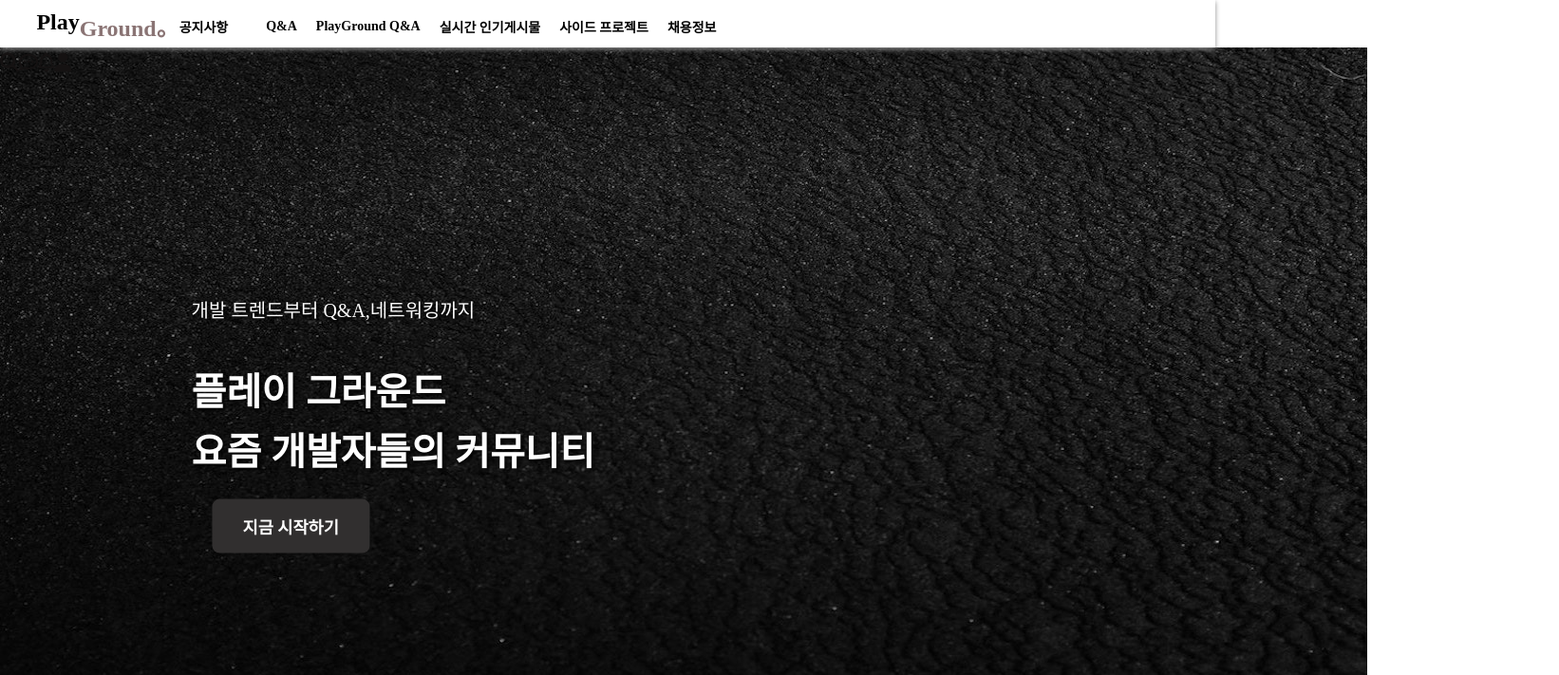
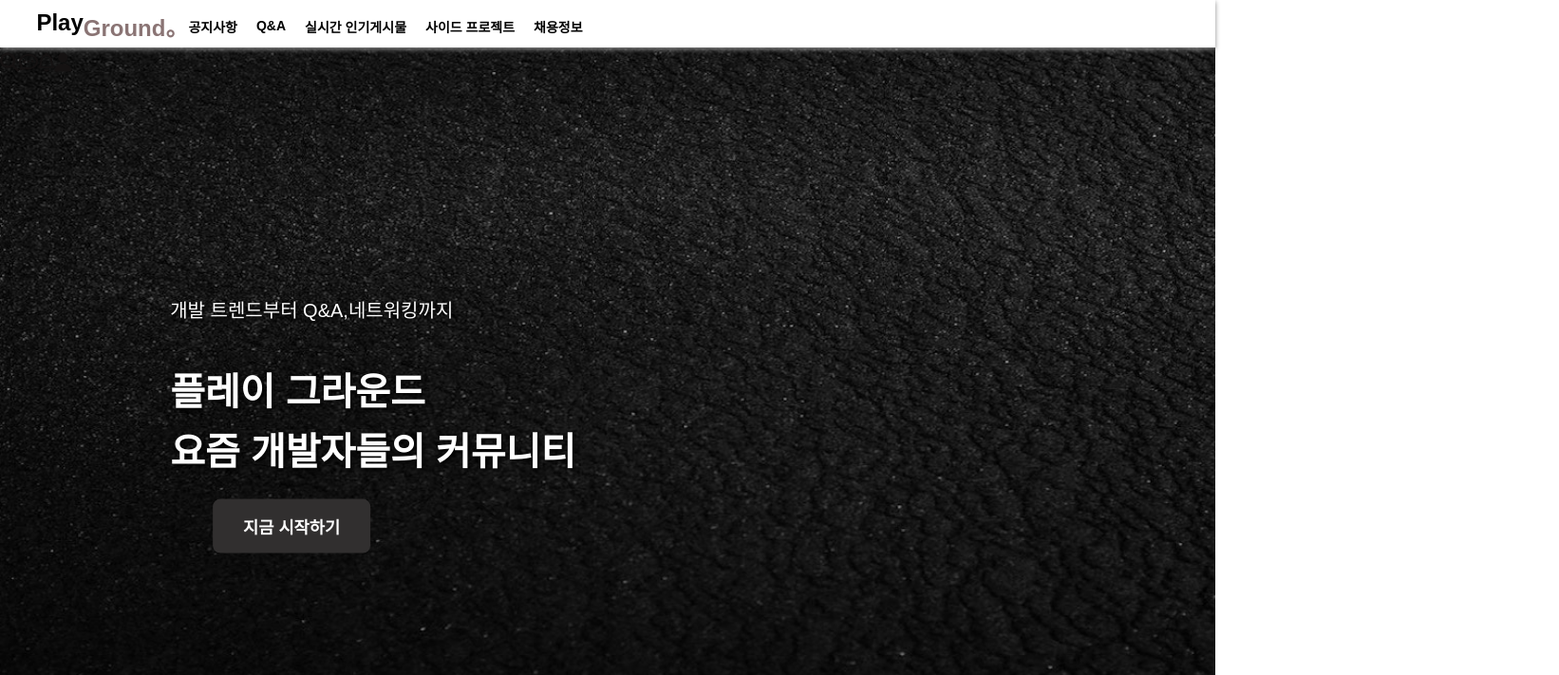
Before and after one commit to jaynamm/playground-react, a React (Create React App) app: page / in a window 1280 px wide. Shown: the top 711 px of the page at 95% size, 1642 px wide, since content can reach past the window. Built offline with nearby package versions, Linux system fonts and the light colour scheme.

Commit message:
Refactor: Base 리펙토링

```diff
--- a/src/App.js
+++ b/src/App.js
@@ -16,6 +16,9 @@ import NoticeModify from './components/Notice/NoticeModify';
 import Qna from './pages/Qna';
 import { QnaWrite } from './components/Qna/QnaWrite';
 import { QnaView } from './components/Qna/QnaView';
+
+import MyPage from './components/Mypage/MyPage';
+import MyPageModify from './components/Mypage/MyPageModify';
 
 
 
@@ -41,6 +44,9 @@ function App() {
           <Route path='/qna' element={<Qna />} />
           <Route path='/qna/write' element={<QnaWrite />} />
           <Route path='/qna/view/:id' element={<QnaView />} />
+
+          <Route path='/mypage' element={<MyPage />} />
+          <Route path='/mypage/modify' element={<MyPageModify />} />
         </Routes>
       </BrowserRouter>
     </div>
--- a/src/components/Base/Nav.js
+++ b/src/components/Base/Nav.js
@@ -13,12 +13,11 @@ export default function Nav() {
         <header>
         <nav>
             <div className='bar'>
-                <div className="logo">Play</div>
+                <Link to="/" style={{ textDecoration: "none" }}><div className="logo">Play</div></Link>
                 <div className="menu">
                     <ul>
-                        <li><Link to="/notice"><a>공지사항</a></Link></li>
+                        <li><Link to="/notice"> 공지사항 </Link></li>
                         <li><Link to="/qna"> Q&A </Link></li>
-                        <li><a href="#">PlayGround Q&A</a></li>
                         <li><a href="#">실시간 인기게시물</a></li>
                         <li><a href="#">사이드 프로젝트</a></li>
                         <li><a href="#">채용정보</a></li>
@@ -40,7 +39,7 @@ export default function Nav() {
                             <li><i class="fa-solid fa-user"></i></li>
                             </button>
                             <ul class="dropdown-menu">
-                                <li><a class="dropdown-item" href="#">프로필</a></li>
+                                <li><Link to="/mypage" class="dropdown-item" style={{ textDecoration: "none" }}>프로필</Link></li>
                                 <li><a class="dropdown-item" href="/" onClick={action}>로그아웃</a></li>
                                 <li><a class="dropdown-item" href="#">고객센터</a></li>
                             </ul>
--- a/src/pages/Main.js
+++ b/src/pages/Main.js
@@ -21,8 +21,8 @@ const Main = () => {
             <div style={{
                 backgroundImage: `url(./black.jpg)`,
                 backgroundSize: 'cover',
-                width: '1440px',
-                height: '740px'
+                width: '100vw',
+                height: '100vh'
             }}>
                 <p className="text">요즘 개발자들의 커뮤니티</p>
                 <p className="text2">플레이 그라운드</p>
```
